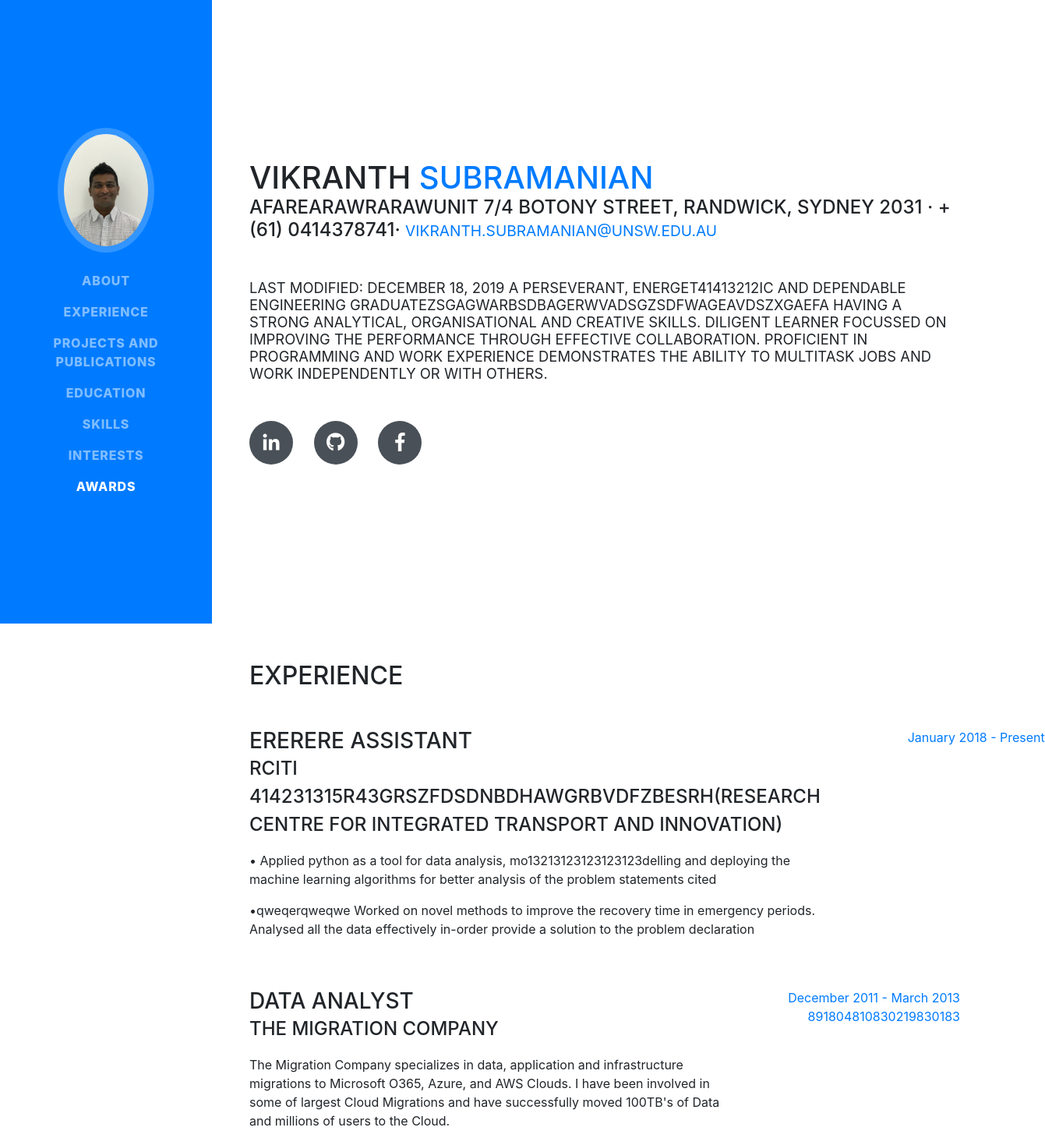
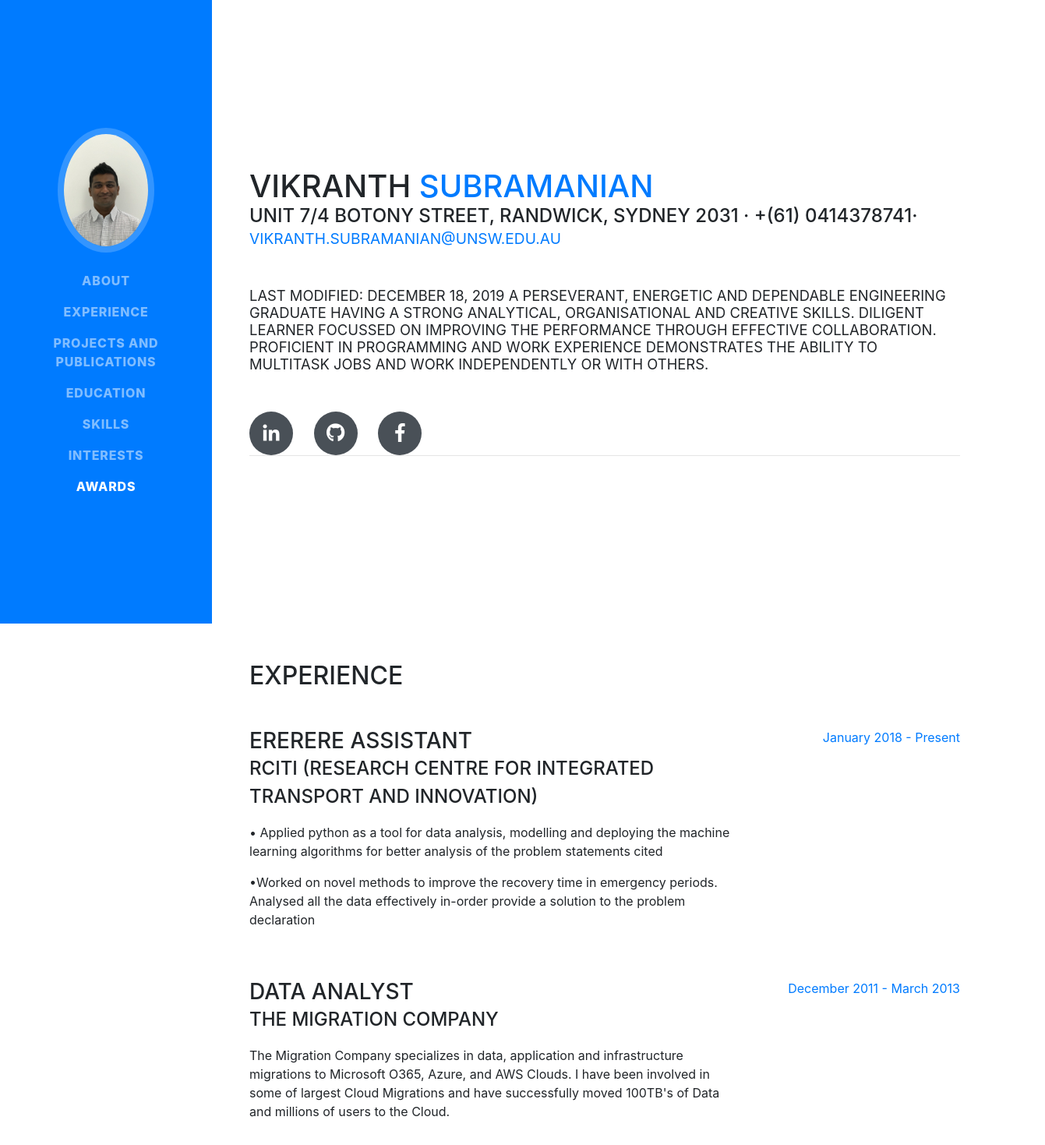
Before and after one commit to VikranthSubramanian/VikranthSubramanian.github.io, a website with bundled scripts: page index.html in a window 1280 px wide. Shown: the top 1469 px of the page at 78% size, 1341 px wide, since content can reach past the window. Built offline with nearby package versions, Linux system fonts and the light colour scheme; a web font is replaced by a local one.

Commit message:
Update index.html

```diff
--- a/index.html
+++ b/index.html
@@ -65,11 +65,12 @@
           <h1 class="mb-0">VIKRANTH
             <span class="text-primary">SUBRAMANIAN</span
           </h1>
-          <div class="subheading mb-5">afarearawrarawUnit 7/4 Botony Street, Randwick, Sydney 2031 · +(61) 0414378741·
+          <div class="Last modified: October 25, 2017">
+          <div class="subheading mb-5">Unit 7/4 Botony Street, Randwick, Sydney 2031 · +(61) 0414378741·
             <a href="mailto:vikranth.subramanian@unsw.edu.au"><small>vikranth.subramanian@unsw.edu.au</small></a>
           </div>
           <p class="lead mb-5"> Last modified: December 18, 2019
-            A perseverant, energet41413212ic and dependable engineering graduatezsgagwarbsdbagerWVADSGZSDFWAGEAVDSZXGAEFA having a strong analytical, organisational and creative skills. Diligent learner focussed on improving the performance through effective collaboration. Proficient in programming and work experience demonstrates the ability to multitask jobs and work independently or with others.</p>
+            A perseverant, energetic and dependable engineering graduate having a strong analytical, organisational and creative skills. Diligent learner focussed on improving the performance through effective collaboration. Proficient in programming and work experience demonstrates the ability to multitask jobs and work independently or with others.</p>
           <div class="social-icons">
             <a href="http://www.linkedin.com/in/vikranth-subramanian-893384ba">
               <i class="fab fa-linkedin-in"></i>
@@ -91,9 +92,9 @@
           <div class="resume-item d-flex flex-column flex-md-row mb-5">
             <div class="resume-content mr-auto">
               <h3 class="mb-0">ererere Assistant</h3>
-              <div class="subheading mb-3">rCITI 414231315r43grszfdsdnbdhawgrbvdfzbesrh(Research Centre for Integrated Transport and Innovation)</div>
-              <p>• Applied python as a tool for data analysis, mo13213123123123123delling and deploying the machine learning algorithms for better analysis of the problem statements cited</p>
-              <p>•qweqerqweqwe Worked on novel methods to improve the recovery time in emergency periods. Analysed all the data effectively in-order provide a solution to the problem declaration</p>
+              <div class="subheading mb-3">rCITI (Research Centre for Integrated Transport and Innovation)</div>
+              <p>• Applied python as a tool for data analysis, modelling and deploying the machine learning algorithms for better analysis of the problem statements cited</p>
+              <p>•Worked on novel methods to improve the recovery time in emergency periods. Analysed all the data effectively in-order provide a solution to the problem declaration</p>
 
             </div>
             <div class="resume-date text-md-right">
@@ -108,7 +109,7 @@
               <p>The Migration Company specializes in data, application and infrastructure migrations to Microsoft O365, Azure, and AWS Clouds. I have been involved in some of largest Cloud Migrations and have successfully moved 100TB's of Data and millions of users to the Cloud.</p>
             </div>
             <div class="resume-date text-md-right">
-              <span class="text-primary">December 2011 - March 2013 891804810830219830183</span>
+              <span class="text-primary">December 2011 - March 2013 </span>
             </div>
           </div>
 
@@ -117,7 +118,7 @@
               <h3 class="mb-0">Academic Coordinator</h3>
               <div class="subheading mb-3">UNIVERSITY OF NEW SOUTH WALES</div>
               <p>•STEEP is the official society of all postgraduate coursework students studying in the School of Electrical and Telecommunications Engineering at UNSW.</p>
-              <p>•Responsible for effective curriculum delivery, the1231321312 achievement of departmental goals, learning outcomes and the
+              <p>•Responsible for effective curriculum delivery, the achievement of departmental goals, learning outcomes and the
 meeting of targets and benchmarks. I also have a key role in the development of a positive work environment –
 one that is innovative and responsive to student needs.</p>
             </div>
@@ -130,7 +131,7 @@ one that is innovative and responsive to student needs.</p>
             <div class="resume-content mr-auto">
               <h3 class="mb-0">Campus editor- lost on campus</h3>
               <div class="subheading mb-3">STUDENT SERVICES AUSTRALIA</div>
-              <p>Lost on Campurrewrwrwrfdsfewwfwsfafaf123121313s is an app by Student Vip design to help students locate themselves on their university campus. As one of the four UNSW Campus Editors and 28 in NSW my role is to map out the entire UNSW Kensington Campus, correcting and adding new locations into the system.</p>
+              <p>Lost on Campus is an app by Student Vip design to help students locate themselves on their university campus. As one of the four UNSW Campus Editors and 28 in NSW my role is to map out the entire UNSW Kensington Campus, correcting and adding new locations into the system.</p>
             </div>
             <div class="resume-date text-md-right">
               <span class="text-primary">September 2018</span>
@@ -148,9 +149,9 @@ one that is innovative and responsive to student needs.</p>
           <div class="resume-item d-flex flex-column flex-md-row mb-5">
             <div class="resume-content mr-auto">
             <li>Creation of Data Centre Topologies using RYU and other opens source controllers</li>
-            <li>Simulation of Antenna Radiation Patterns for the Ap213123plication of Signal Jamming</li>
+            <li>Simulation of Antenna Radiation Patterns for the Application of Signal Jamming</li>
             <li>qVideo analytics for Crowd Segmentation</li>
-            <li>Paper on “Tracking of Target Submarine using Extend13231ed Kalman Filter”- Published in Springer Singapore-2016</li>
+            <li>Paper on “Tracking of Target Submarine using Extended Kalman Filter”- Published in Springer Singapore-2016</li>
             <li>Paper on “A novel fuzzy-based approach for multiple target detection in MIMO radar” ICACC India-2017. Finally it has figured out</li>
 
           </div>
```
